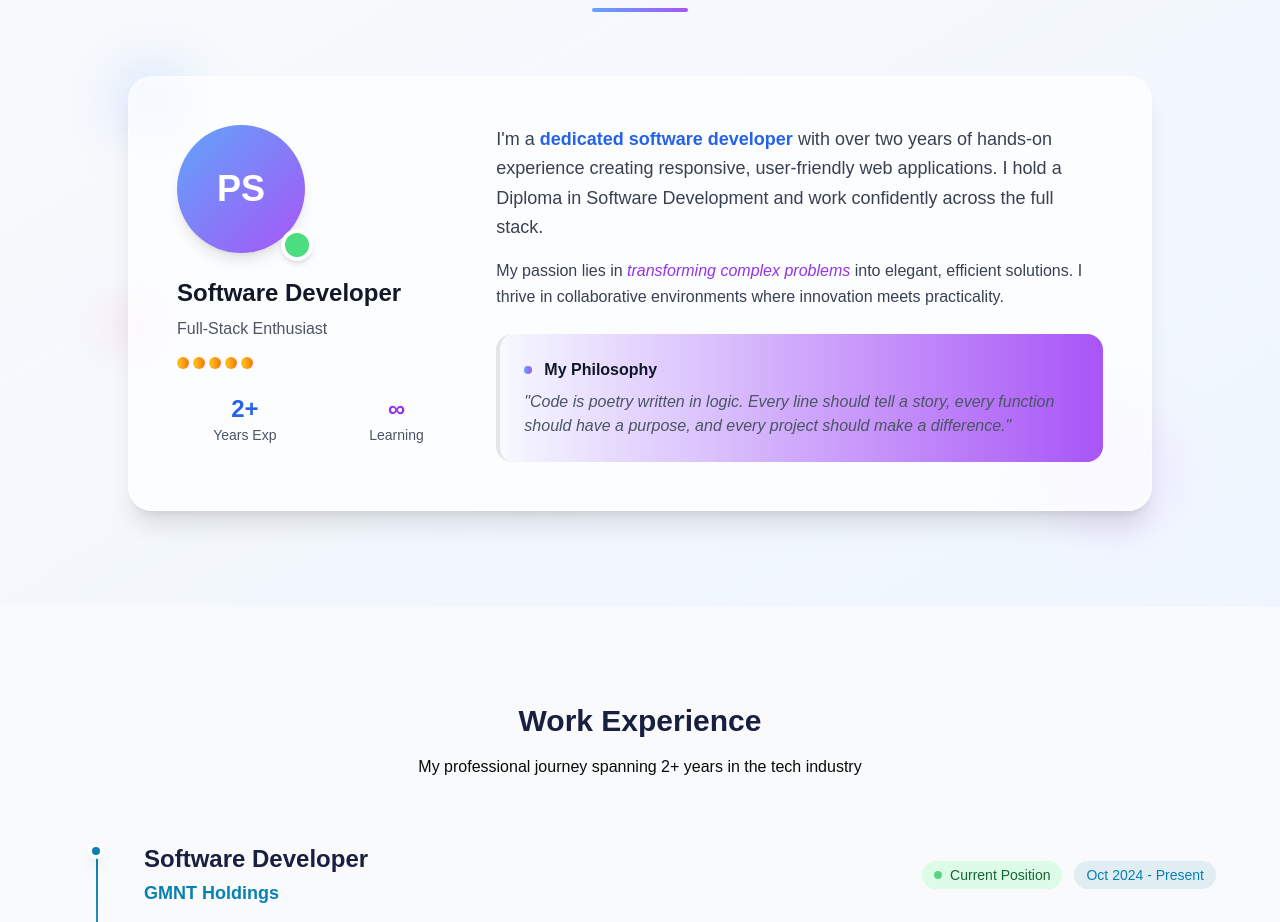
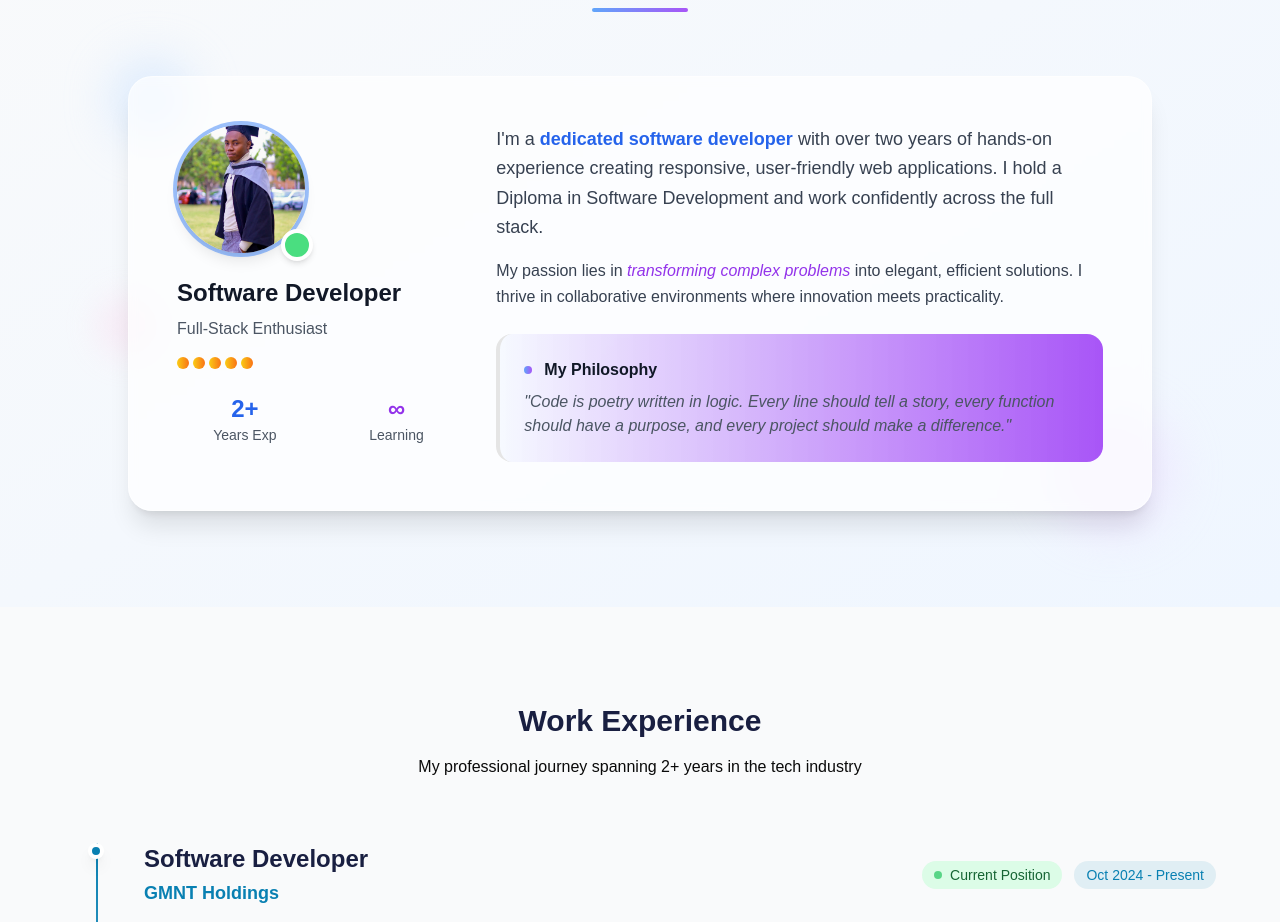
Before and after one commit to banelee59/portfolio-website, a Next.js app: page / in a window 1280 px wide. Shown: the part 960-1882 px from the top of the page. Built offline with nearby package versions, Linux system fonts and the light colour scheme.

Commit message:
Fix: added profile on about us

```diff
--- a/components/sections/aboutsection.tsx
+++ b/components/sections/aboutsection.tsx
@@ -51,8 +51,12 @@ export default function AboutSection() {
                   transition={{ duration: 0.6, delay: 0.4 }}
                 >
                   <div className="relative inline-block mb-6 group-hover:scale-105 transition-transform duration-300">
-                    <div className="w-32 h-32 bg-gradient-to-br from-blue-400 to-purple-500 rounded-full flex items-center justify-center text-white text-4xl font-bold shadow-lg hover:bg-gradient-to-bl hover:shadow-xl transition-all duration-300">
-                      PS
+                    <div className="w-32 h-32 rounded-full overflow-hidden shadow-lg hover:shadow-xl transition-all duration-300 ring-4 ring-gradient-to-br from-blue-400 to-purple-500 hover:ring-8 hover:ring-blue-300">
+                      <img
+                        src="/images/ps pic.jpeg"
+                        alt="Profile Picture"
+                        className="w-full h-full object-cover hover:scale-110 transition-transform duration-500"
+                      />
                     </div>
                     <div className="absolute -bottom-2 -right-2 w-8 h-8 bg-green-400 rounded-full border-4 border-white shadow-md hover:bg-green-500 hover:scale-110 transition-all duration-300"></div>
                   </div>
```
